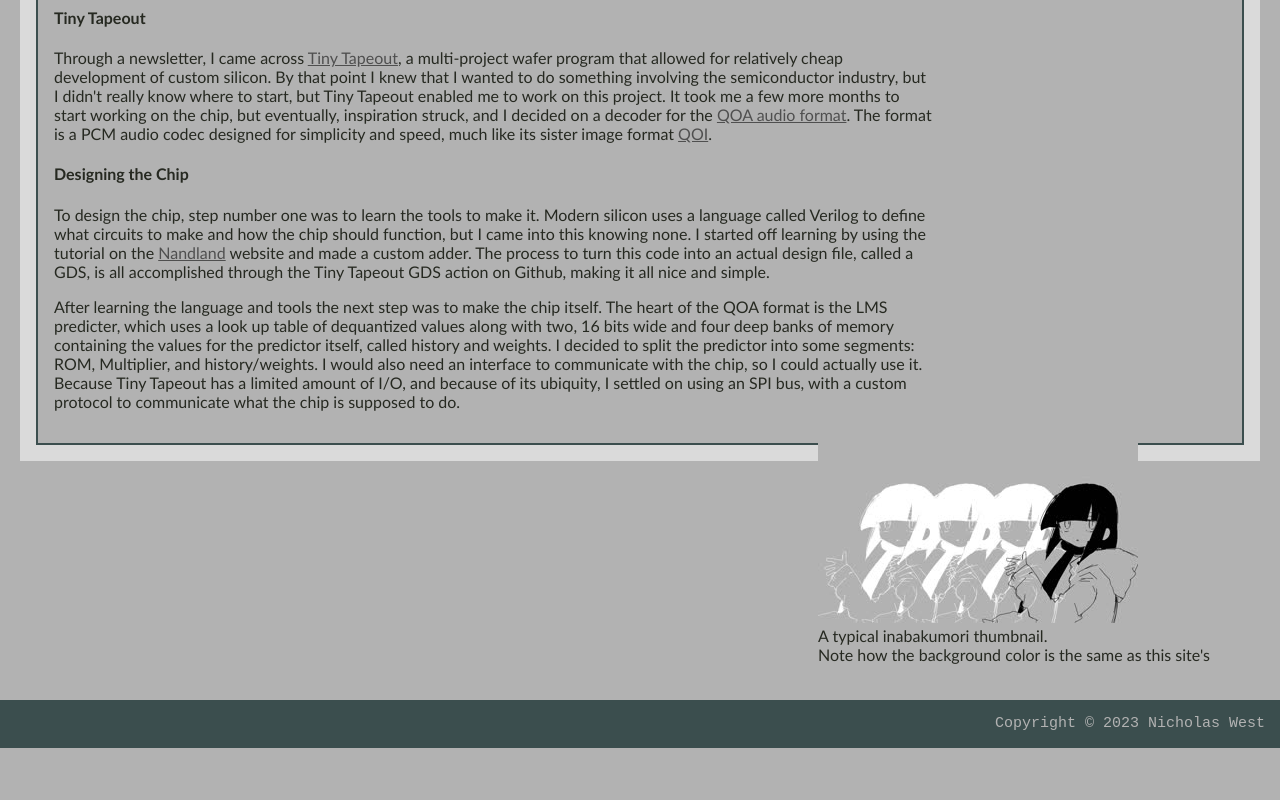
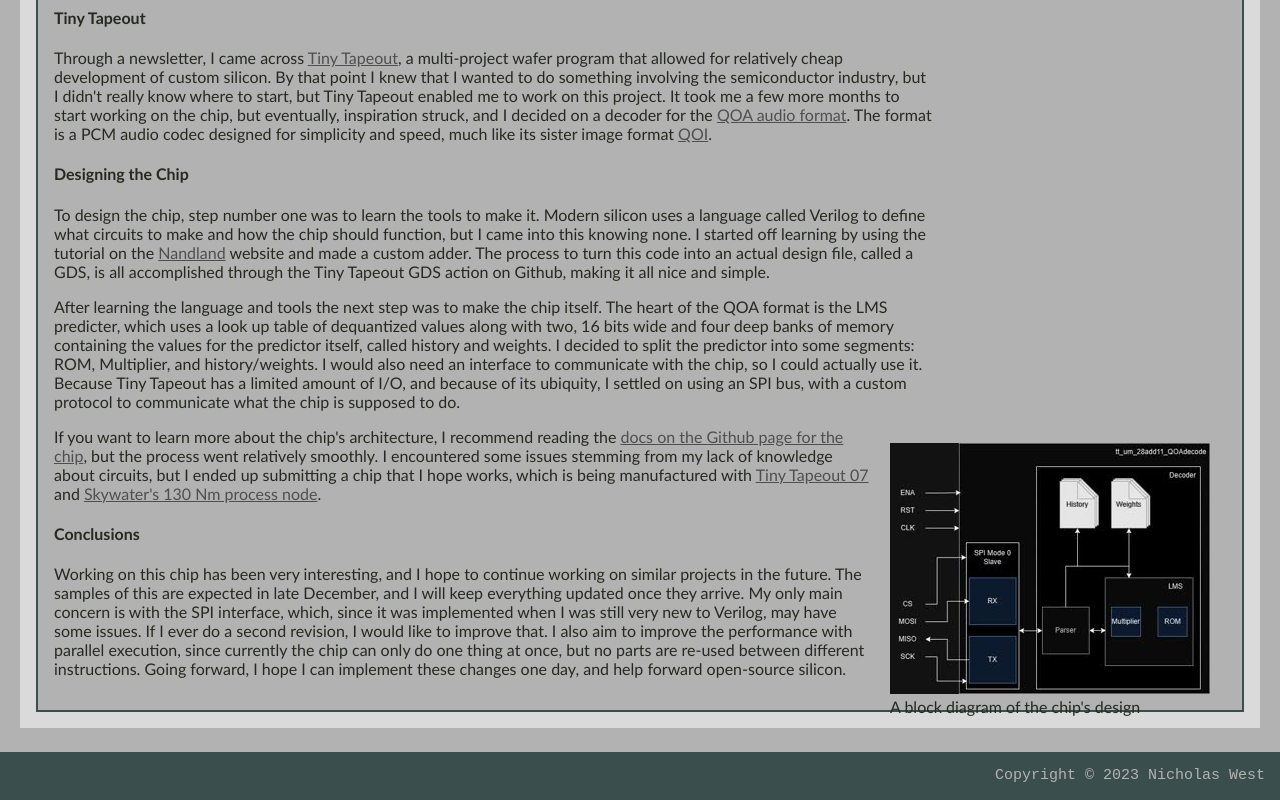
Before and after one commit to 28add11/28add11-win, a plain HTML site: page public/blag.html in a window 1280 px wide. Shown: the part 1429-2229 px from the top of the page. Before the commit the page ends 2177 px from the top, so only its background shows below. Drawn offline with Linux system fonts and the light colour scheme.

Commit message:
finish new blog post

```diff
--- a/public/blag.html
+++ b/public/blag.html
@@ -131,10 +131,26 @@
 
 				<!--Figure of the chip's structure-->
 				<figure>
-					<img class="myimgs"src="inabakumori_thumb.jpg" width="320" height="180" alt="Chip block diagram">
-					<figcaption>A typical inabakumori thumbnail. <br>
-					Note how the background color is the same as this site's</figcaption>
+					<img class="myimgs"src="28add11_QOAdecode_(thumb).jpg" width="320" height="251" alt="Chip block diagram">
+					<figcaption>A block diagram of the chip's design</figcaption>
 				</figure>
+
+				<p>If you want to learn more about the chip's architecture,
+					I recommend reading the
+					<a href="https://github.com/28add11/tt07_qoa_decode/blob/main/docs/info.md">docs on the Github page for the chip</a>,
+					but the process went relatively smoothly. I encountered some issues stemming from my lack of knowledge
+					about circuits, but I ended up submitting a chip that I hope works, which is being manufactured with
+					<a href="https://tinytapeout.com/runs/tt07/">Tiny Tapeout 07</a> and
+					<a href="https://www.skywatertechnology.com/cmos/">Skywater's 130 Nm process node</a>.</p>
+
+				<h4>Conclusions</h4>
+				<p>Working on this chip has been very interesting, and I hope to continue working on similar projects in the future.
+					The samples of this are expected in late December, and I will keep everything updated once they arrive.
+					My only main concern is with the SPI interface, which, since it was implemented when I was still very new
+					to Verilog, may have some issues. If I ever do a second revision, I would like to improve that.
+					I also aim to improve the performance with parallel execution, since currently the chip can only do one
+					thing at once, but no parts are re-used between different instructions.
+					Going forward, I hope I can implement these changes one day, and help forward open-source silicon.</p>
 			</div>
 
 		</div>
```
Also changed, not shown: public/28add11_QOAdecode_(thumb).jpg (added).
